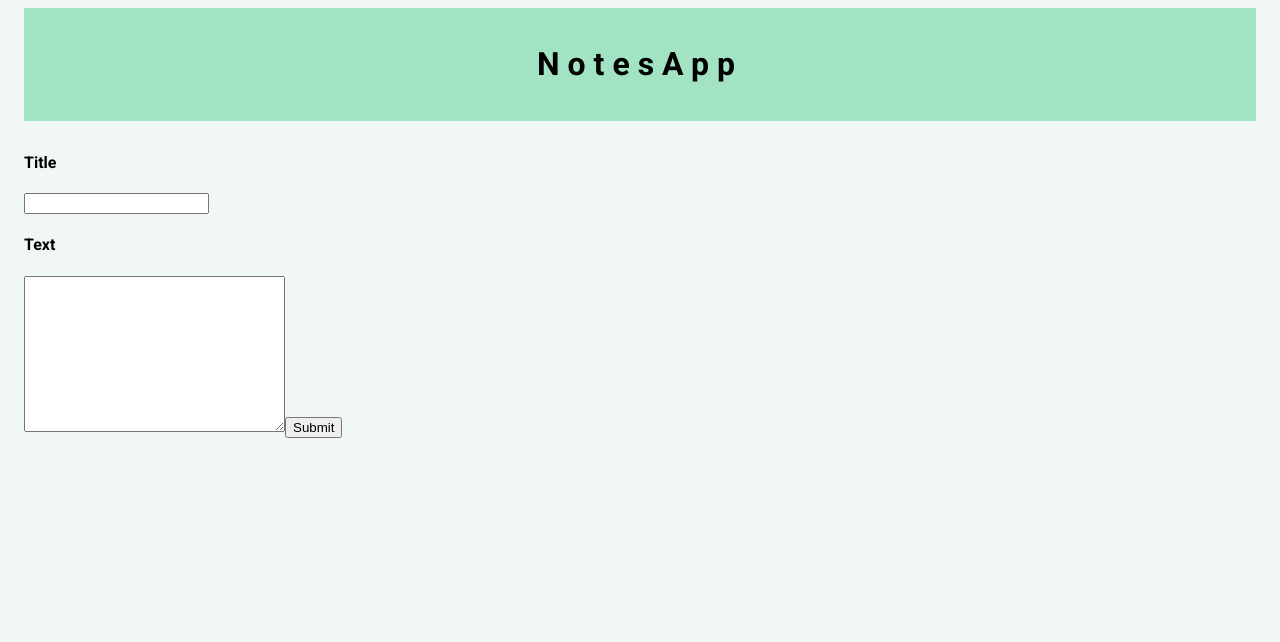
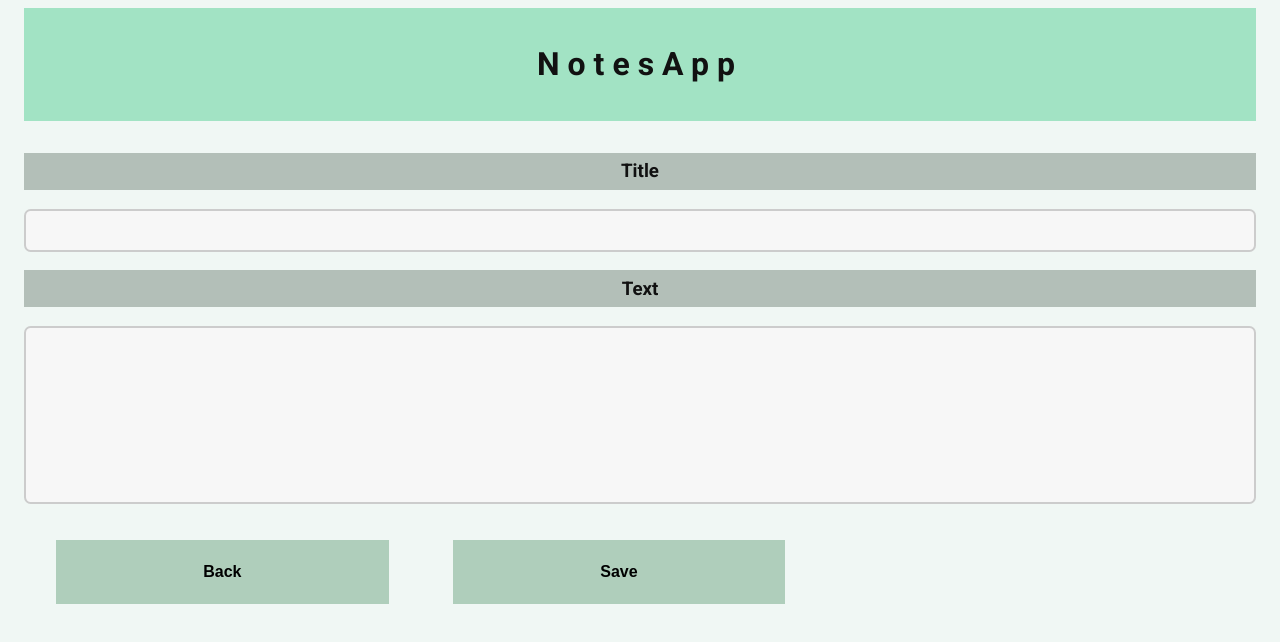
Before and after one commit to debanjanc01/note-it, an Angular app: page /create in a window 1280 px wide. Shown: the top 642 px of the page. Built offline with nearby package versions, Linux system fonts and the light colour scheme.

Commit message:
added additional styles

```diff
--- a/src/app/allnotes/allnotes.component.css
+++ b/src/app/allnotes/allnotes.component.css
@@ -0,0 +1,16 @@
+a:link, a:visited, a:hover, a:active {
+    color:#111111;
+}
+a:hover{
+    cursor: pointer;
+}
+
+.title{
+    background: #a5afa9;
+    padding:0.3em 0em;
+    font-size: 1.2em;
+}
+
+.title:hover{
+    background: #7db399;
+}
--- a/src/app/allnotes/allnotes.component.html
+++ b/src/app/allnotes/allnotes.component.html
@@ -1,16 +1,16 @@
 <div class="container">
   <a routerLink="create">
     <div class="col newbtn" >
-      clickme
+      + Create New
     </div>
   </a>
 
   <a *ngFor="let note of notes" (click)="viewNote(note.id)">
       <div class="col">
           <div class="title box">{{note.title}}</div>
-          <div class="time box">420</div>
+          <div class="time box">{{note.date}}</div>
           <div class="content box">{{note.text}}</div>
-        </div>
+      </div>
   </a>
 
 </div>
--- a/src/app/createnote/createnote.component.css
+++ b/src/app/createnote/createnote.component.css
@@ -0,0 +1,36 @@
+.bar{
+    background: #B3BFB8;
+    padding:0.4em;
+    text-align:center;
+
+}
+
+.inputarea {
+    width: 100%;
+    padding: 12px 20px;
+    box-sizing: border-box;
+    border: 2px solid #ccc;
+    border-radius: 0.5em;
+    background-color: #f7f7f7;
+    resize: none;
+}
+
+input[type=button]{
+    margin:2em;
+    height:4em;
+    width:27%;
+    display: inline-block;
+    text-align: center;
+    font-size:1em;
+    font-weight: bold;
+    background: #afcebb;
+    border:none;
+}
+input[type=button]:hover{
+    background: #B3BFB8;
+    cursor:pointer;
+}
+
+.right{
+    align-self: right;
+}
--- a/src/app/createnote/createnote.component.html
+++ b/src/app/createnote/createnote.component.html
@@ -1,8 +1,10 @@
 
 <form>
-  <h4>Title</h4>
-  <input type="text" #titleInput>
-  <h4>Text</h4>
-  <textarea name="" #textInput cols="30" rows="10"></textarea>
-  <input type="button" value="Submit" (click)="saveText(titleInput.value,textInput.value)">
+  <h3 class="bar">Title</h3>
+  <input class="inputarea"type="text" #titleInput>
+  <h3 class="bar">Text</h3>
+  <textarea class="inputarea" #textInput cols="30" rows="10"></textarea>
+  <input type="button" value="Back" routerLink="">
+  <input class="right" type="button" value="Save" (click)="saveText(titleInput.value,textInput.value)">
+
 </form>
--- a/src/app/createnote/createnote.component.ts
+++ b/src/app/createnote/createnote.component.ts
@@ -14,9 +14,8 @@ export class CreatenoteComponent implements OnInit {
   }
 
   saveText(title,text){
-    console.log(title);
-    console.log(text);
-    this.notesService.saveNotes(title,text);
+    let date=new Date().toLocaleString();
+    this.notesService.saveNotes(title,text,date);
 
   }
 }
--- a/src/app/notes.service.ts
+++ b/src/app/notes.service.ts
@@ -1,21 +1,29 @@
 import { Injectable } from '@angular/core';
 import {Notesclass} from '../app/notesclass';
+import { forEach } from '@angular/router/src/utils/collection';
 @Injectable({
   providedIn: 'root'
 })
 export class NotesService {
-  private note : Notesclass[];
   private nextId: number;
   constructor() {
-    let note1=new Notesclass(1,"first","random text for first note","today");
-    let note2=new Notesclass(2,"second","random text for first note","today");
-    this.note=[note1,note2];
-    this.nextId=3;
-    localStorage.setItem("notes",JSON.stringify(this.note));
+   this.setID();
+  }
+
+  private setID():void
+  {
+    let notes=this.getNotes();
+    if(notes.length==0){
+      this.nextId=1;
+    }
+    else{
+      let id=notes[notes.length-1].id;
+      this.nextId=id+1;
+    }
   }
 
   getNotes() : Notesclass[]{
-    return JSON.parse(localStorage.getItem("notes"));
+    return (JSON.parse(localStorage.getItem("notes"))==null?[]:JSON.parse(localStorage.getItem("notes")));
   }
 
   private setLocalStorage(note: Notesclass[])
@@ -23,11 +31,23 @@ export class NotesService {
     localStorage.setItem("notes",JSON.stringify(note));
   }
 
-  saveNotes(title:string,text:string): void{
-    let note=new Notesclass(this.nextId,title,text,"bla");
-    this.note.push(note);
-    console.log(this.note);
-    this.setLocalStorage(this.note);
+  saveNotes(title:string,text:string,date:string): void{
+    console.log(date);
+    let note=new Notesclass(this.nextId,title,text,date);
+    let localnotes=this.getNotes();
+    localnotes.push(note);
+    this.nextId++;
+    this.setLocalStorage(localnotes);
+  }
+
+  deleteNote(note:Notesclass):void{
+    let notes=this.getNotes();
+    let newnotes=[];
+    notes.forEach(n => {
+      if(n.id!==note.id)
+        newnotes.push(n);
+    });
+    this.setLocalStorage(newnotes);
   }
 
   getParticularNote(id:number): Notesclass
--- a/src/app/viewnote/viewnote.component.css
+++ b/src/app/viewnote/viewnote.component.css
@@ -0,0 +1,19 @@
+.cont{
+    background: #7E8D85;
+    padding:1.4em;
+}
+
+.bar{
+    background: #B3BFB8;
+    padding:0.7em 0.4em;
+    margin:1em;
+    text-align:center;
+}
+
+.del{
+    background: #ffb0b0;
+}
+.del:hover {
+    background: #fd5050
+
+}
--- a/src/app/viewnote/viewnote.component.html
+++ b/src/app/viewnote/viewnote.component.html
@@ -1,5 +1,9 @@
-<div class="col">
-    <div class="title box">{{note.title}}</div>
-    <div class="time box">420</div>
-    <div class="content box">{{note.text}}</div>
+<div *ngIf="display">
+  <div class="cont">
+      <div class="bar">{{note.title}}</div>
+      <div class="bar">{{note.date}}</div>
+      <div class="bar">{{note.text}}</div>
   </div>
+  <input type="button" value="Back" routerLink="">
+  <input class="del" type="button" value="Delete" (click)="delete()">
+</div>
--- a/src/app/viewnote/viewnote.component.ts
+++ b/src/app/viewnote/viewnote.component.ts
@@ -1,5 +1,5 @@
 import { Component, OnInit } from '@angular/core';
-import { ActivatedRoute } from '@angular/router';
+import { ActivatedRoute, Router } from '@angular/router';
 import { NotesService } from '../notes.service';
 import { Notesclass } from '../notesclass';
 
@@ -10,14 +10,24 @@ import { Notesclass } from '../notesclass';
 })
 export class ViewnoteComponent implements OnInit {
   note: Notesclass;
-  constructor(private noteService:NotesService, private route: ActivatedRoute) { }
+  display:boolean;
+  constructor(private noteService:NotesService, private route: ActivatedRoute, private router: Router) { }
 
   ngOnInit() {
     let id=parseInt(this.route.snapshot.paramMap.get('id'));
     this.note=this.noteService.getParticularNote(id);
-    console.log("id in viewnote "+id);
-    console.log(this.note);
-}
+    if(this.note==null){
+      this.router.navigate(['error']);
+      this.display=false;
+    } else{
+      this.display=true;
+    }
 
 
 }
+
+delete():void{
+  this.noteService.deleteNote(this.note);
+}
+
+}
--- a/src/styles.css
+++ b/src/styles.css
@@ -9,7 +9,7 @@ body{
   box-sizing: border-box;
   font-family: 'Roboto', 'Arial';
   overflow-wrap: break-word;
-
+  color:#111111;
 }
 a{
   text-decoration: none;
@@ -54,3 +54,20 @@ letter-spacing: 0.5em;
   margin:0.4em 0;
 
 }
+
+input[type=button]{
+  margin:2em;
+  height:4em;
+  width:27%;
+  display: inline-block;
+  text-align: center;
+  font-size:1em;
+  font-weight: bold;
+  background: #afcebb;
+  border:none;
+}
+
+input[type=button]:hover{
+  background: #B3BFB8;
+  cursor:pointer;
+}
```
